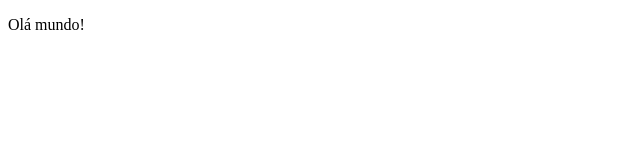
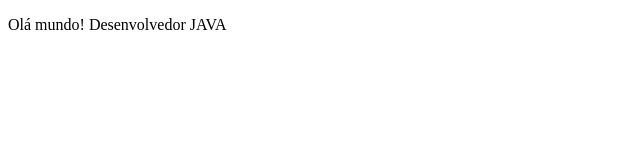
Before and after one commit to fernandinho9377/JAVA-CURSO-SENAI, a plain HTML site: page index.html in a window 1280 px wide. Shown: the whole page, without its empty margins (0-640 px from the left). Drawn offline with Linux system fonts and the light colour scheme.

Commit message:
Segundo commit, alterando texto

```diff
--- a/index.html
+++ b/index.html
@@ -5,7 +5,8 @@
     <meta charset="utf-8">
 </head>
 <body>
-    <p>Olá mundo!</p>
+    <p>Olá mundo! Desenvolvedor JAVA</p>
+
 
 </body>
 
```
